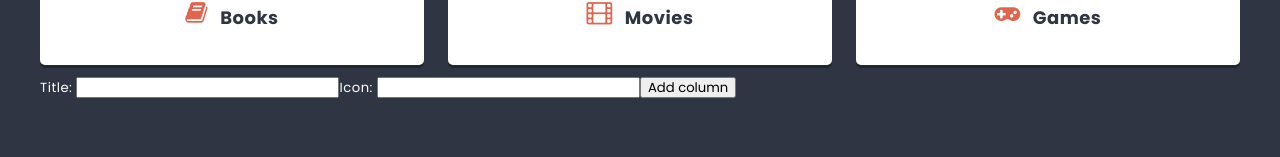
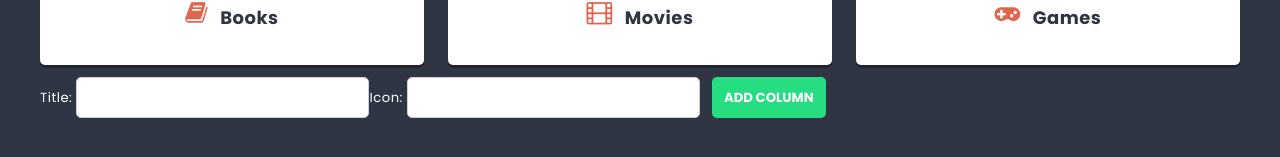
Before and after one commit to DmkMrw/my-first-react-app, a React (Create React App) app: page / in a window 1280 px wide. Shown: the part 555-712 px from the top of the page. Built offline with nearby package versions, Linux system fonts and the light colour scheme.

Commit message:
Change ColumnForm

```diff
--- a/src/components/ColumnForm/ColumnForm.js
+++ b/src/components/ColumnForm/ColumnForm.js
@@ -1,5 +1,7 @@
 import style from './ColumnForm.module.scss';
 import { useState } from 'react';
+import Button from '../Button/Button';
+import TextInput from '../TextInput/TextInput';
 
 
 const ColumnForm = (props) => {
@@ -14,11 +16,15 @@
           setIcon('')
      }
 
+     const TextInput = (props) => {
+          return <input className={style.input} value={props.value} onChange={props.onChange} placeholder={props.placeholder} type="text" />
+     };
+
      return (
           <form onSubmit={handleSubmit}>
-               Title: <input type="text" value={title} onChange={e => setTitle(e.target.value)} />
-               Icon: <input type="text" value={icon} onChange={e => setIcon(e.target.value)} />
-               <button>Add column</button>
+               Title: <TextInput value={title} onChange={e => setTitle(e.target.value)} />
+               Icon: <TextInput value={icon} onChange={e => setIcon(e.target.value)} />
+               <Button>Add column</Button>
           </form>
      );
 };
--- a/src/components/ColumnForm/ColumnForm.module.scss
+++ b/src/components/ColumnForm/ColumnForm.module.scss
@@ -0,0 +1,10 @@
+@import '../TextInput/TextInput.module.scss';
+
+.columnForm {
+     text-align: center;
+     padding: 10px;
+}
+
+.inputName {
+     margin: 0 10px;
+}
```
